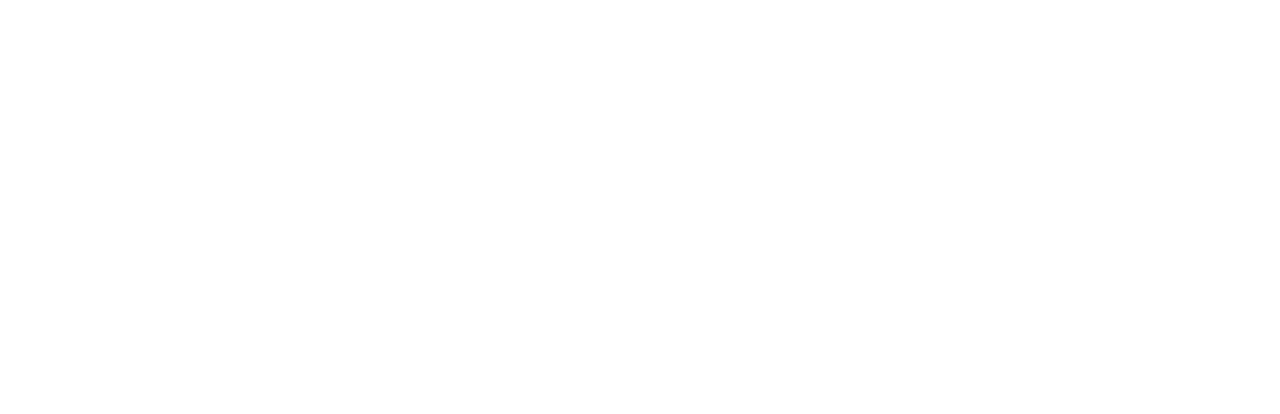
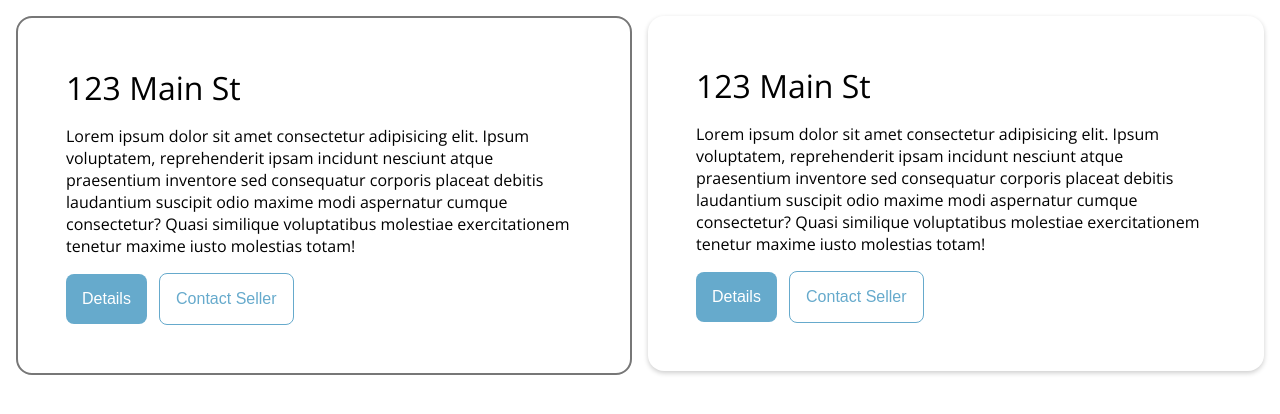
Before and after one commit to ajeeshakshay/Types-of-cards, a plain HTML site: page index.html in a window 1280 px wide. Drawn offline with nearby package versions, Linux system fonts and the light colour scheme.

Commit message:
Cards with title, body and buttons

```diff
--- a/index.html
+++ b/index.html
@@ -3,10 +3,43 @@
 <head>
     <meta charset="UTF-8">
     <meta name="viewport" content="width=device-width, initial-scale=1.0">
+    <link rel="preconnect" href="https://fonts.googleapis.com">
+    <link rel="preconnect" href="https://fonts.gstatic.com" crossorigin>
+    <link href="https://fonts.googleapis.com/css2?family=DM+Sans:ital,opsz,wght@0,9..40,100..1000;1,9..40,100..1000&family=Open+Sans:ital,wght@0,300..800;1,300..800&display=swap" rel="stylesheet">
     <link rel="stylesheet" href="style.css">
     <title>Cards</title>
 </head>
 <body>
+    <div class="card-grid">
+        <div class="card">
+            <div class="card-title">
+                123 Main St
+            </div>
+            <div class="card-body">
+                Lorem ipsum dolor sit amet consectetur adipisicing elit. Ipsum voluptatem, reprehenderit ipsam incidunt nesciunt atque
+                praesentium inventore sed consequatur corporis placeat debitis laudantium suscipit odio maxime modi aspernatur cumque
+                consectetur? Quasi similique voluptatibus molestiae exercitationem tenetur maxime iusto molestias totam!
+            </div>
+            <div class="card-footer">
+                <button class="btn">Details</button>
+                <button class="btn btn-border">Contact Seller</button>
+            </div>
+        </div>
+        <div class="card fade-border-card">
+            <div class="card-title">
+                123 Main St
+            </div>
+            <div class="card-body">
+                Lorem ipsum dolor sit amet consectetur adipisicing elit. Ipsum voluptatem, reprehenderit ipsam incidunt nesciunt atque
+                praesentium inventore sed consequatur corporis placeat debitis laudantium suscipit odio maxime modi aspernatur cumque
+                consectetur? Quasi similique voluptatibus molestiae exercitationem tenetur maxime iusto molestias totam!
+            </div>
+            <div class="card-footer">
+                <button class="btn">Details</button>
+                <button class="btn btn-border">Contact Seller</button>
+            </div>
+        </div>
+    </div>
 
 </body>
 </html>
--- a/style.css
+++ b/style.css
@@ -0,0 +1,64 @@
+* {
+    padding: 0;
+    margin: 0;
+    box-sizing: border-box;
+}
+
+body {
+    font-family: "Open Sans", sans-serif;
+}
+
+.card-grid {
+    display: grid;
+    grid-template-columns: repeat(auto-fit,minmax(300px,1fr));
+    gap: 1rem;
+    padding: 1rem;
+    align-items: flex-start;
+}
+
+.card {
+    background-color: white;
+    border: 2px solid #777;
+    border-radius: 1rem;
+    padding: 3rem;
+
+}
+
+.card-title {
+    font-size: 2rem;
+    margin-bottom: 1rem;
+}
+
+.card-footer {
+    margin-top: 1rem;
+}
+
+.btn{
+    background-color: hsl(200,50%,60%);
+    border: none;
+    padding: 1em;
+    font-size: 1rem;
+    border-radius: 0.5rem;
+    color: white;
+    cursor: pointer;
+}
+
+.btn-border{
+    background-color: white;
+    border: 1.5px solid hsl(200,50%,60%);
+    color: hsl(200,50%,60%);
+    margin-left: 0.5rem;
+}
+
+.btn:hover{
+    background-color: hsl(200,50%,70%);
+}
+
+.btn-border:hover{
+    background-color: hsl(200,50%,90%);
+}
+
+.fade-border-card {
+    border: none;
+    box-shadow: 0 2px 5px 0px rgba(0,0,0,0.2);/*x-offset y-offset blur spread color*/
+}
```
